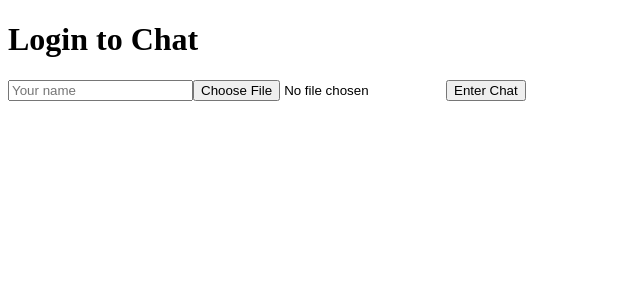
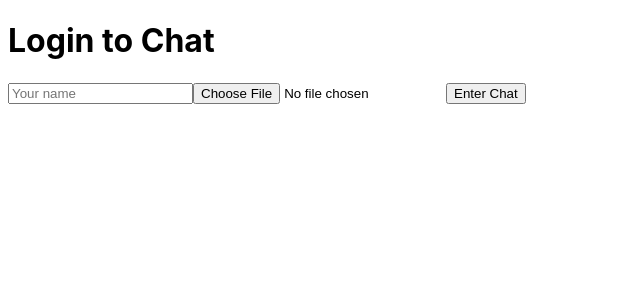
Before and after one commit to Mlink6783/random-chat-app, a React (Create React App) app: page / in a window 1280 px wide. Shown: the top 300 px of the page, without its empty margins (0-640 px from the left). Built offline with nearby package versions, Linux system fonts and the light colour scheme; the HTML template or start-up script is replaced by a standard one.

Commit message:
Update index.css

```diff
--- a/src/index.css
+++ b/src/index.css
@@ -4,6 +4,11 @@
 
 html {
   scroll-behavior: smooth;
+  font-family: 'Inter', sans-serif;
+}
+
+body {
+  @apply bg-gray-100 text-gray-900;
 }
 
 ::-webkit-scrollbar {
```
